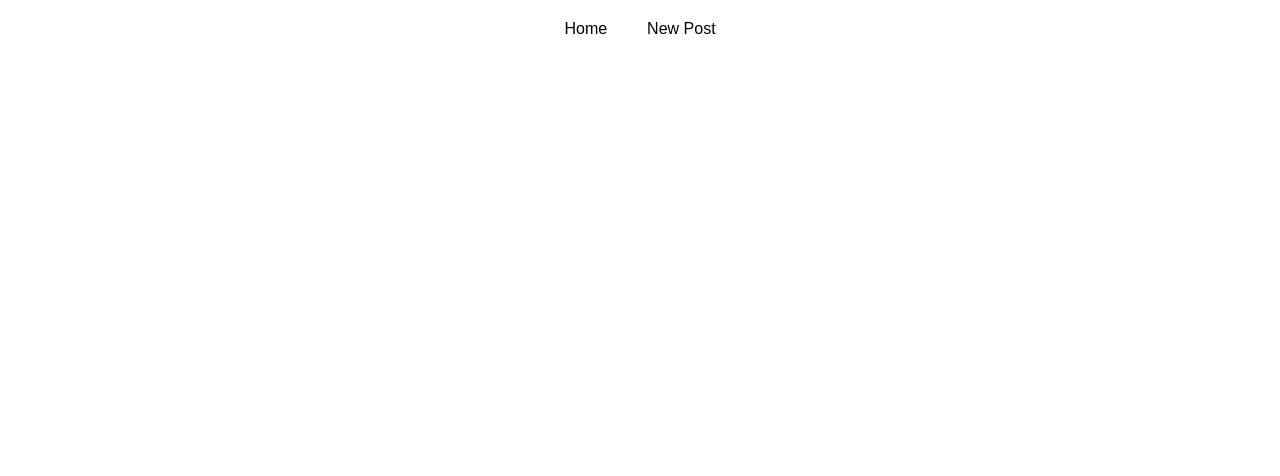
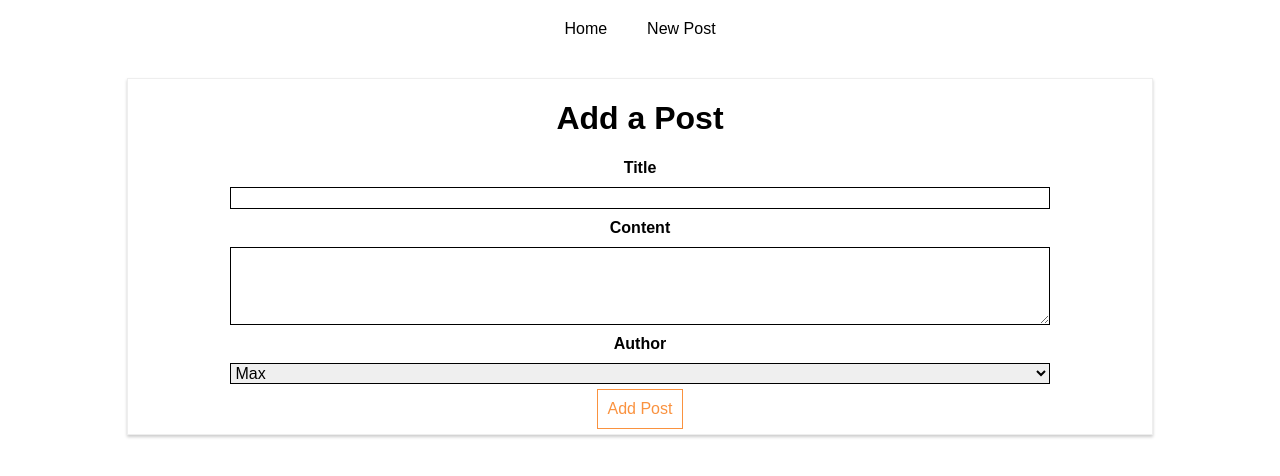
Before and after one commit to pritam-das/reachingOutToTheWeb, a React (Create React App) app: page /new-post in a window 1280 px wide. Shown: the top 476 px of the page. Built offline with nearby package versions, Linux system fonts and the light colour scheme; the HTML template or start-up script is replaced by a standard one.

Commit message:
Added new-post routing in app

```diff
--- a/src/containers/Blog/Blog.js
+++ b/src/containers/Blog/Blog.js
@@ -3,6 +3,7 @@ import { Route } from 'react-router-dom';
 import axios from 'axios';
 import './Blog.css';
 import Posts from './Posts/Posts';
+import NewPost from './NewPost/NewPost';
 
 class Blog extends Component {
 
@@ -15,11 +16,12 @@ class Blog extends Component {
                     <nav>
                         <ul>
                           <li><a href="/">Home</a></li>
-                          <li><a href="/">New Post</a></li>
+                          <li><a href="/new-post">New Post</a></li>
                         </ul>
                     </nav>
                 </header>
                 <Route path="/" exact component={Posts}/>
+                <Route path="/new-post" component={NewPost}/>
             </div>
         );
     }
```
